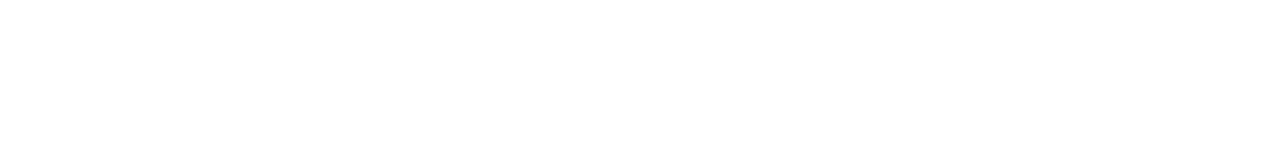
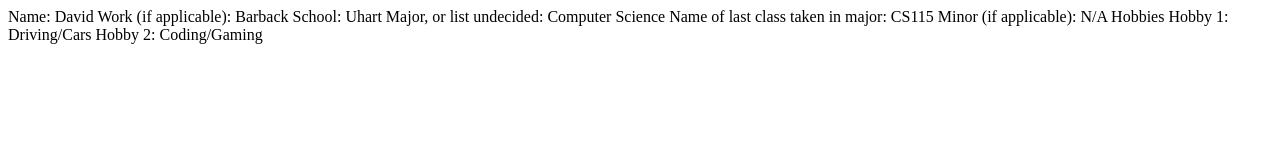
Before and after one commit to DavidJurich/outlining-algorithm, a plain HTML site: page index.html in a window 1280 px wide. Drawn offline with Linux system fonts and the light colour scheme.

Commit message:
Update index.html

```diff
--- a/index.html
+++ b/index.html
@@ -7,6 +7,14 @@
    <title>David Jurich</title>
 </head>
 <body>
-
+   Name: David
+      Work (if applicable): Barback
+      School: Uhart
+         Major, or list undecided: Computer Science
+            Name of last class taken in major: CS115
+         Minor (if applicable): N/A
+      Hobbies
+         Hobby 1: Driving/Cars
+         Hobby 2: Coding/Gaming
 </body>
 </html>
```
